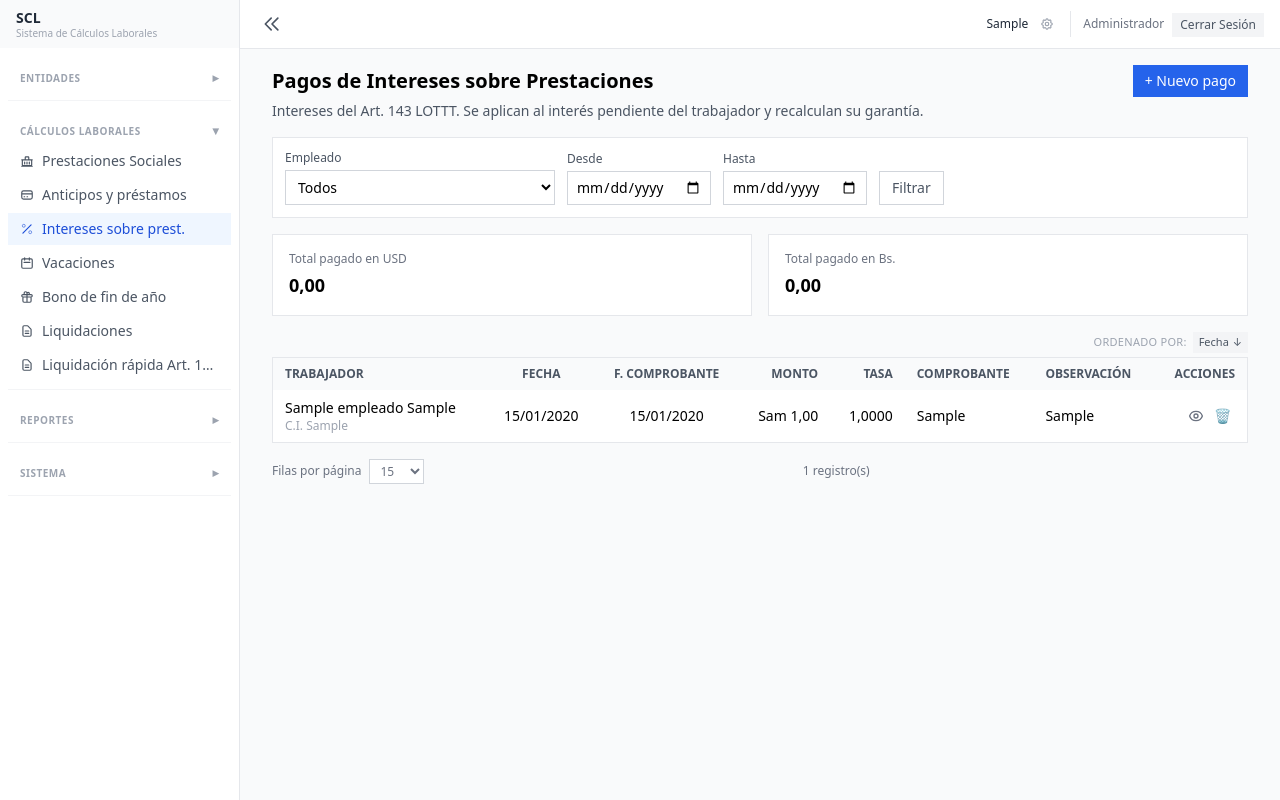
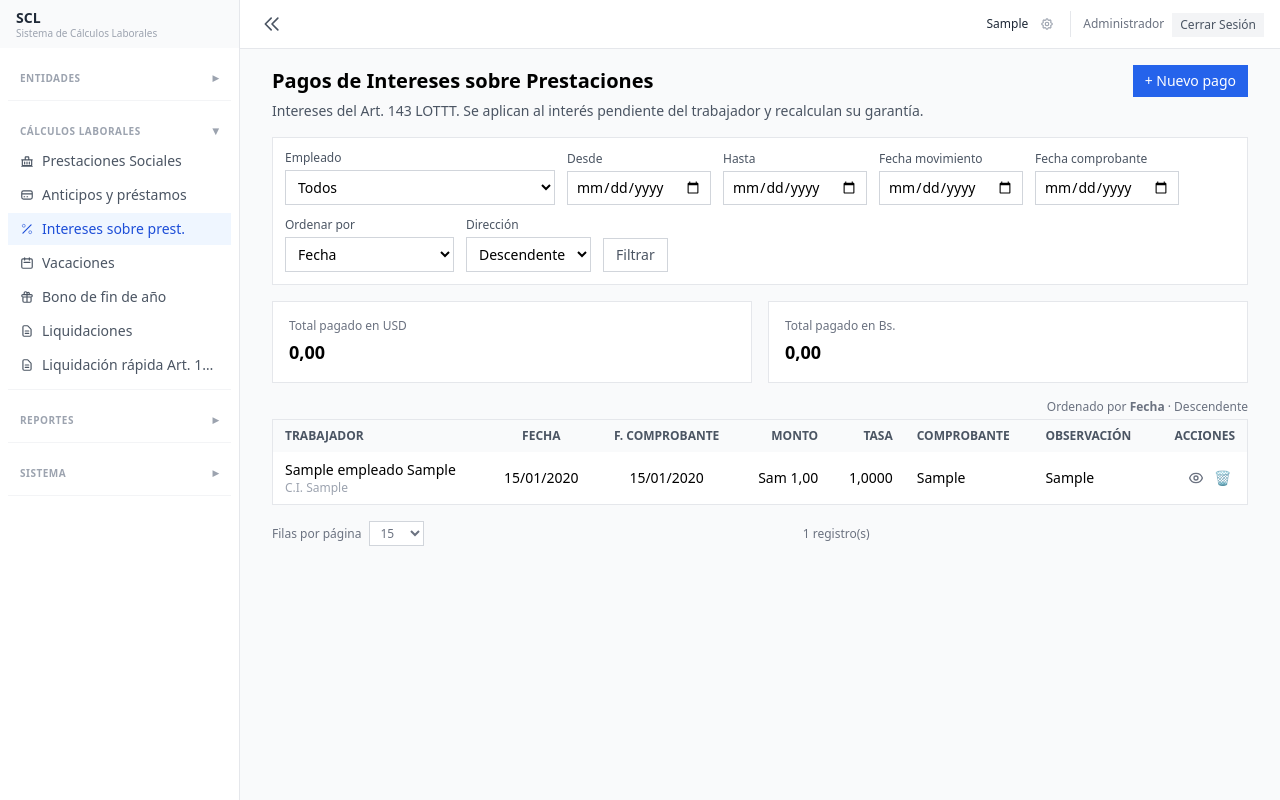
Before and after one commit to edwards1978/scl, a Laravel app: page /intereses-prestaciones in a window 1280 px wide. Run offline with Laravel 12, Linux system fonts and the light colour scheme; a user stored in the database is signed in; data comes from the database, SQL or seed files in the repository; tables that the repository leaves empty hold one stand-in row (values such as "Sample post"); style sheets or scripts are compiled from the project's sources; some libraries are stand-ins or nearby versions.

Commit message:
feat(intereses): agregar filtros y ordenacion

```diff
--- a/app/Http/Controllers/Web/InteresesPrestacionesController.php
+++ b/app/Http/Controllers/Web/InteresesPrestacionesController.php
@@ -5,6 +5,7 @@ declare(strict_types=1);
 namespace App\Http\Controllers\Web;
 
 use App\Http\Controllers\Controller;
+use App\Models\Empleado;
 use App\Models\PagoInteresPrestaciones;
 use App\Models\Patrono;
 use App\Services\PrestacionesSocialesService;
@@ -39,12 +40,38 @@ class InteresesPrestacionesController extends Controller
             'empleado_id' => ['nullable', 'integer'],
             'desde' => ['nullable', 'date'],
             'hasta' => ['nullable', 'date'],
+            'fecha' => ['nullable', 'date'],
+            'fecha_comprobante' => ['nullable', 'date'],
         ]);
 
+        $camposOrden = [
+            'fecha' => 'Fecha',
+            'fecha_comprobante' => 'Fecha comprobante',
+            'monto' => 'Monto',
+            'comprobante' => 'Comprobante',
+            'trabajador' => 'Trabajador',
+        ];
+        $orden = array_key_exists((string) $request->get('orden'), $camposOrden)
+            ? (string) $request->get('orden')
+            : 'fecha';
+        $direccion = $request->get('direccion') === 'asc' ? 'asc' : 'desc';
+
         $consulta = PagoInteresPrestaciones::with('empleado')
-            ->where('patrono_id', $patrono->id)
-            ->orderByDesc('fecha')
-            ->orderByDesc('id');
+            ->where('patrono_id', $patrono->id);
+
+        if ($orden === 'trabajador') {
+            $consulta->orderBy(
+                Empleado::select('nombres')->whereColumn('empleados.id', 'pagos_interes_prestaciones.empleado_id'),
+                $direccion
+            )->orderBy(
+                Empleado::select('apellidos')->whereColumn('empleados.id', 'pagos_interes_prestaciones.empleado_id'),
+                $direccion
+            );
+        } else {
+            $consulta->orderBy($orden, $direccion);
+        }
+
+        $consulta->orderByDesc('id');
 
         if (! empty($filtros['empleado_id'])) {
             $consulta->where('empleado_id', (int) $filtros['empleado_id']);
@@ -54,6 +81,12 @@ class InteresesPrestacionesController extends Controller
         }
         if (! empty($filtros['hasta'])) {
             $consulta->whereDate('fecha', '<=', $filtros['hasta']);
+        }
+        if (! empty($filtros['fecha'])) {
+            $consulta->whereDate('fecha', $filtros['fecha']);
+        }
+        if (! empty($filtros['fecha_comprobante'])) {
+            $consulta->whereDate('fecha_comprobante', $filtros['fecha_comprobante']);
         }
 
         $totales = (clone $consulta)
@@ -75,7 +108,7 @@ class InteresesPrestacionesController extends Controller
             : null;
 
         return view('intereses-prestaciones.index', compact(
-            'patrono', 'pagos', 'empleados', 'empleadoFiltro', 'filtros', 'totales', 'porPagina'
+            'patrono', 'pagos', 'empleados', 'empleadoFiltro', 'filtros', 'totales', 'porPagina', 'camposOrden', 'orden', 'direccion'
         ));
     }
 
--- a/resources/views/intereses-prestaciones/index.blade.php
+++ b/resources/views/intereses-prestaciones/index.blade.php
@@ -2,7 +2,7 @@
 
 @section('content')
 @php
-	$hayFiltros = request()->hasAny(['empleado_id', 'desde', 'hasta']);
+	$hayFiltros = request()->hasAny(['empleado_id', 'desde', 'hasta', 'fecha', 'fecha_comprobante']);
 	$empleadoFiltroInactivo = $empleadoFiltro && ! $empleadoFiltro->estaActivo();
 @endphp
 <div class="p-4 mx-4">
@@ -35,6 +35,29 @@
 			<label class="block text-xs font-medium text-gray-600 mb-1">Hasta</label>
 			<input type="date" name="hasta" value="{{ $filtros['hasta'] ?? '' }}" class="border border-gray-300 px-2 py-1.5 text-sm">
 		</div>
+		<div>
+			<label class="block text-xs font-medium text-gray-600 mb-1">Fecha movimiento</label>
+			<input type="date" name="fecha" value="{{ $filtros['fecha'] ?? '' }}" class="border border-gray-300 px-2 py-1.5 text-sm">
+		</div>
+		<div>
+			<label class="block text-xs font-medium text-gray-600 mb-1">Fecha comprobante</label>
+			<input type="date" name="fecha_comprobante" value="{{ $filtros['fecha_comprobante'] ?? '' }}" class="border border-gray-300 px-2 py-1.5 text-sm">
+		</div>
+		<div>
+			<label class="block text-xs font-medium text-gray-600 mb-1">Ordenar por</label>
+			<select name="orden" onchange="this.form.submit()" class="border border-gray-300 px-2 py-1.5 text-sm bg-white">
+				@foreach ($camposOrden as $valor => $etiqueta)
+					<option value="{{ $valor }}" {{ $orden === $valor ? 'selected' : '' }}>{{ $etiqueta }}</option>
+				@endforeach
+			</select>
+		</div>
+		<div>
+			<label class="block text-xs font-medium text-gray-600 mb-1">Dirección</label>
+			<select name="direccion" onchange="this.form.submit()" class="border border-gray-300 px-2 py-1.5 text-sm bg-white">
+				<option value="asc" {{ $direccion === 'asc' ? 'selected' : '' }}>Ascendente</option>
+				<option value="desc" {{ $direccion === 'desc' ? 'selected' : '' }}>Descendente</option>
+			</select>
+		</div>
 		<button class="px-3 py-1.5 text-sm border border-gray-300 text-gray-600 hover:bg-gray-50">Filtrar</button>
 		@if ($hayFiltros)
 			<a href="{{ route('intereses-prestaciones.index') }}" class="px-2 py-1.5 text-sm text-gray-500 hover:text-gray-700">Limpiar</a>
@@ -66,7 +89,10 @@
 		</div>
 	@else
 		<div class="mb-1 flex justify-end">
-			<x-orden-indicador campo="Fecha" direccion="desc" />
+			<p class="text-xs text-gray-500">
+				Ordenado por <strong>{{ $camposOrden[$orden] }}</strong>
+				· {{ $direccion === 'asc' ? 'Ascendente' : 'Descendente' }}
+			</p>
 		</div>
 		<div class="bg-white border border-gray-200 overflow-x-auto">
 			<table class="w-full text-sm">
```
Also changed, not shown: ANALISIS_PROYECTO.md (+8 -7 lines), DEPLOY.md (+1 -1 lines), tests/Feature/Prestaciones/InteresesPrestacionesTest.php (+58 -0 lines).
